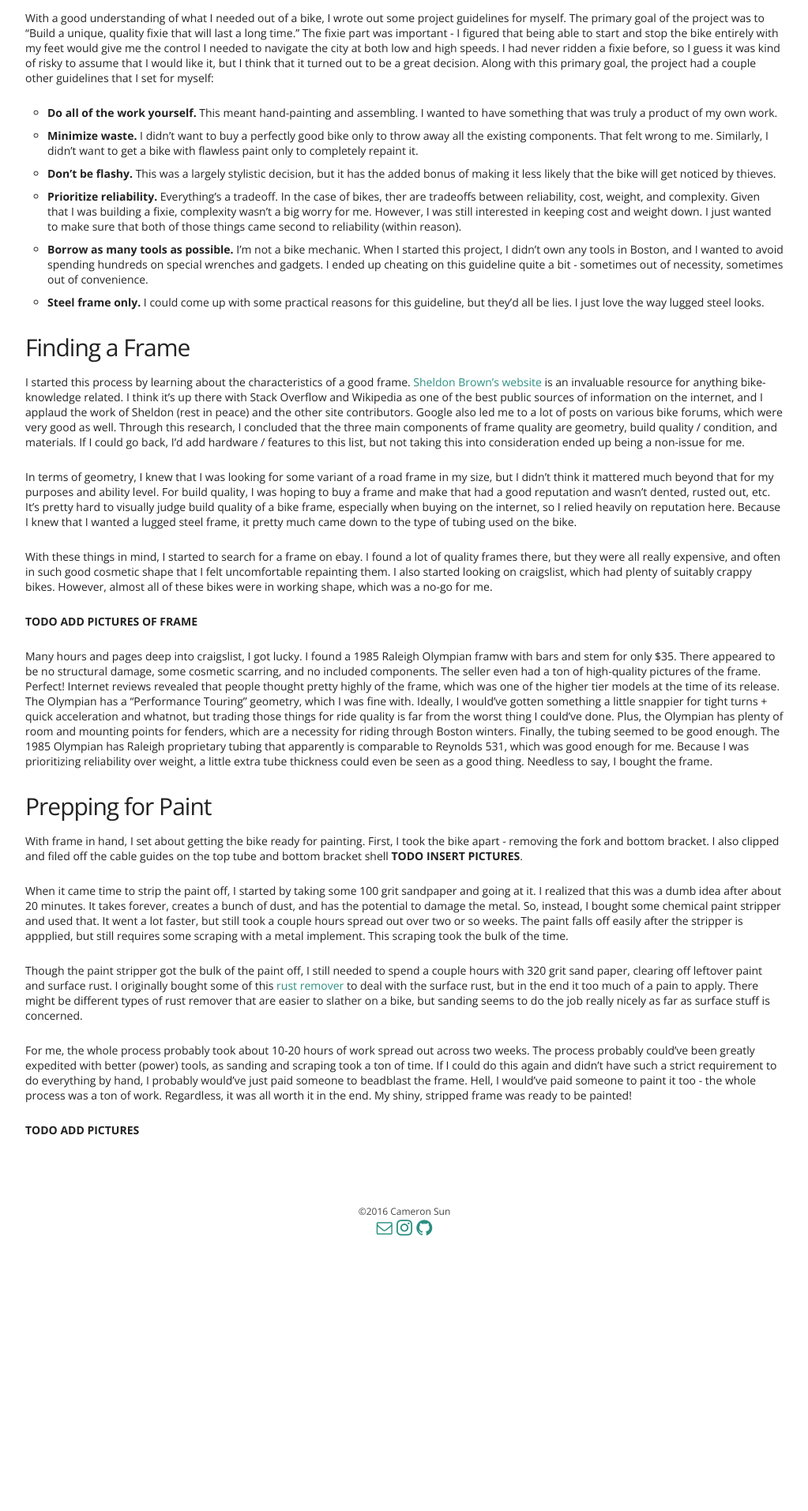
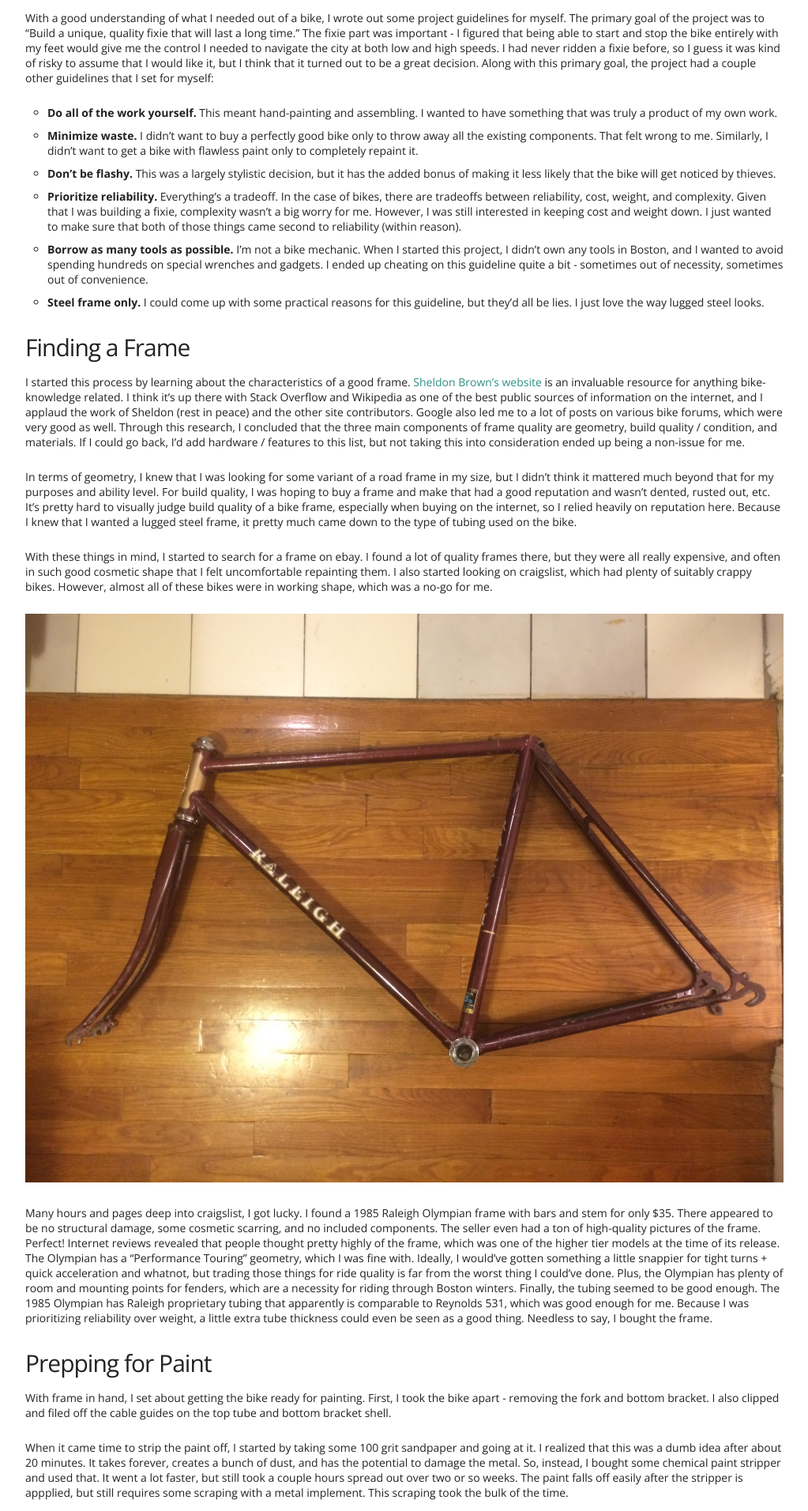
Before and after one commit to csun/csun.io, a Jekyll site: the page built from _posts/2016-12-16-bike-build-pt-1.md, in a window 1280 px wide. Shown: the part 744-2657 px from the top of the page at 79% size, without its empty margins (128-1151 px from the left). Built offline with Jekyll 4.4.1, drawn with Linux system fonts in a browser that asks for light colours; some web fonts are replaced; before the commit the page ends 2313 px from its top, so only the background shows below that.

Commit message:
Finished bike blog post pt 1

```diff
--- a/_posts/2016-12-16-bike-build-pt-1.md
+++ b/_posts/2016-12-16-bike-build-pt-1.md
@@ -15,7 +15,7 @@
 * __Do all of the work yourself.__ This meant hand-painting and assembling. I wanted to have something that was truly a product of my own work.
 * __Minimize waste.__ I didn't want to buy a perfectly good bike only to throw away all the existing components. That felt wrong to me. Similarly, I didn't want to get a bike with flawless paint only to completely repaint it.
 * __Don't be flashy.__ This was a largely stylistic decision, but it has the added bonus of making it less likely that the bike will get noticed by thieves.
-* __Prioritize reliability.__ Everything's a tradeoff. In the case of bikes, ther are tradeoffs between reliability, cost, weight, and complexity. Given that I was building a fixie, complexity wasn't a big worry for me. However, I was still interested in keeping cost and weight down. I just wanted to make sure that both of those things came second to reliability (within reason).
+* __Prioritize reliability.__ Everything's a tradeoff. In the case of bikes, there are tradeoffs between reliability, cost, weight, and complexity. Given that I was building a fixie, complexity wasn't a big worry for me. However, I was still interested in keeping cost and weight down. I just wanted to make sure that both of those things came second to reliability (within reason).
 * __Borrow as many tools as possible.__ I'm not a bike mechanic. When I started this project, I didn't own any tools in Boston, and I wanted to avoid spending hundreds on special wrenches and gadgets. I ended up cheating on this guideline quite a bit - sometimes out of necessity, sometimes out of convenience.
 * __Steel frame only.__ I could come up with some practical reasons for this guideline, but they'd all be lies. I just love the way lugged steel looks.
 
@@ -26,17 +26,17 @@
 
 With these things in mind, I started to search for a frame on ebay. I found a lot of quality frames there, but they were all really expensive, and often in such good cosmetic shape that I felt uncomfortable repainting them. I also started looking on craigslist, which had plenty of suitably crappy bikes. However, almost all of these bikes were in working shape, which was a no-go for me.
 
-**TODO ADD PICTURES OF FRAME**
+![](/images/raleigh_pre_paint.jpg)
 
-Many hours and pages deep into craigslist, I got lucky. I found a 1985 Raleigh Olympian framw with bars and stem for only $35. There appeared to be no structural damage, some cosmetic scarring, and no included components. The seller even had a ton of high-quality pictures of the frame. Perfect! Internet reviews revealed that people thought pretty highly of the frame, which was one of the higher tier models at the time of its release. The Olympian has a "Performance Touring" geometry, which I was fine with. Ideally, I would've gotten something a little snappier for tight turns + quick acceleration and whatnot, but trading those things for ride quality is far from the worst thing I could've done. Plus, the Olympian has plenty of room and mounting points for fenders, which are a necessity for riding through Boston winters. Finally, the tubing seemed to be good enough. The 1985 Olympian has Raleigh proprietary tubing that apparently is comparable to Reynolds 531, which was good enough for me. Because I was prioritizing reliability over weight, a little extra tube thickness could even be seen as a good thing. Needless to say, I bought the frame.
+Many hours and pages deep into craigslist, I got lucky. I found a 1985 Raleigh Olympian frame with bars and stem for only $35. There appeared to be no structural damage, some cosmetic scarring, and no included components. The seller even had a ton of high-quality pictures of the frame. Perfect! Internet reviews revealed that people thought pretty highly of the frame, which was one of the higher tier models at the time of its release. The Olympian has a "Performance Touring" geometry, which I was fine with. Ideally, I would've gotten something a little snappier for tight turns + quick acceleration and whatnot, but trading those things for ride quality is far from the worst thing I could've done. Plus, the Olympian has plenty of room and mounting points for fenders, which are a necessity for riding through Boston winters. Finally, the tubing seemed to be good enough. The 1985 Olympian has Raleigh proprietary tubing that apparently is comparable to Reynolds 531, which was good enough for me. Because I was prioritizing reliability over weight, a little extra tube thickness could even be seen as a good thing. Needless to say, I bought the frame.
 
 # Prepping for Paint
-With frame in hand, I set about getting the bike ready for painting. First, I took the bike apart - removing the fork and bottom bracket. I also clipped and filed off the cable guides on the top tube and bottom bracket shell **TODO INSERT PICTURES**.
+With frame in hand, I set about getting the bike ready for painting. First, I took the bike apart - removing the fork and bottom bracket. I also clipped and filed off the cable guides on the top tube and bottom bracket shell.
 
 When it came time to strip the paint off, I started by taking some 100 grit sandpaper and going at it. I realized that this was a dumb idea after about 20 minutes. It takes forever, creates a bunch of dust, and has the potential to damage the metal. So, instead, I bought some chemical paint stripper and used that. It went a lot faster, but still took a couple hours spread out over two or so weeks. The paint falls off easily after the stripper is appplied, but still requires some scraping with a metal implement. This scraping took the bulk of the time.
 
 Though the paint stripper got the bulk of the paint off, I still needed to spend a couple hours with 320 grit sand paper, clearing off leftover paint and surface rust. I originally bought some of this [rust remover](TODO) to deal with the surface rust, but in the end it too much of a pain to apply. There might be different types of rust remover that are easier to slather on a bike, but sanding seems to do the job really nicely as far as surface stuff is concerned.
 
+![](/images/raleigh_post_strip.jpg)
+
 For me, the whole process probably took about 10-20 hours of work spread out across two weeks. The process probably could've been greatly expedited with better (power) tools, as sanding and scraping took a ton of time. If I could do this again and didn't have such a strict requirement to do everything by hand, I probably would've just paid someone to beadblast the frame. Hell, I would've paid someone to paint it too - the whole process was a ton of work. Regardless, it was all worth it in the end. My shiny, stripped frame was ready to be painted!
-
-**TODO ADD PICTURES**
--- a/_sass/post.scss
+++ b/_sass/post.scss
@@ -12,4 +12,8 @@
 		margin-top: 30px;
 		margin-bottom: 16px;
 	}
+
+	img {
+		width: 100%;
+	}
 }
```
Also changed, not shown: images/raleigh_post_strip.jpg (added), images/raleigh_pre_paint.jpg (added).
